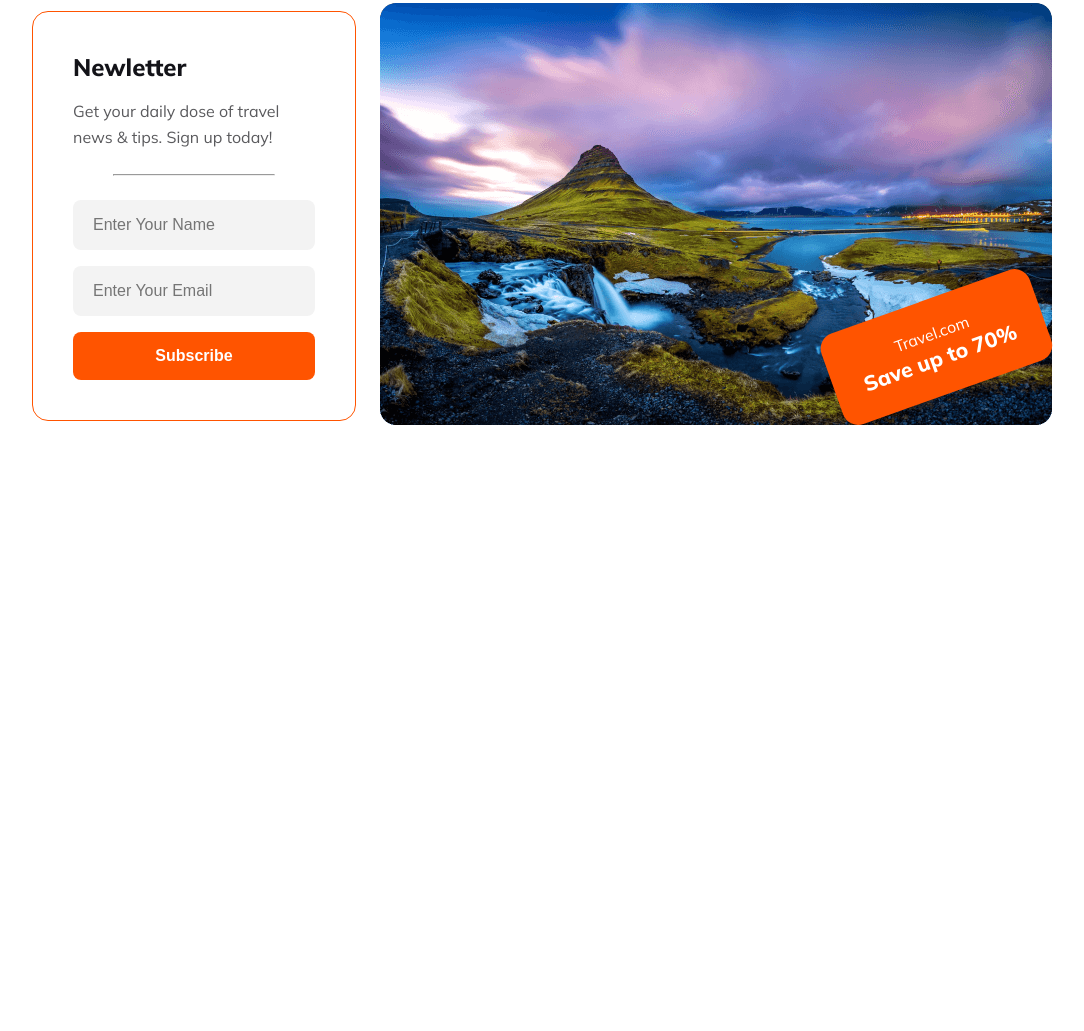
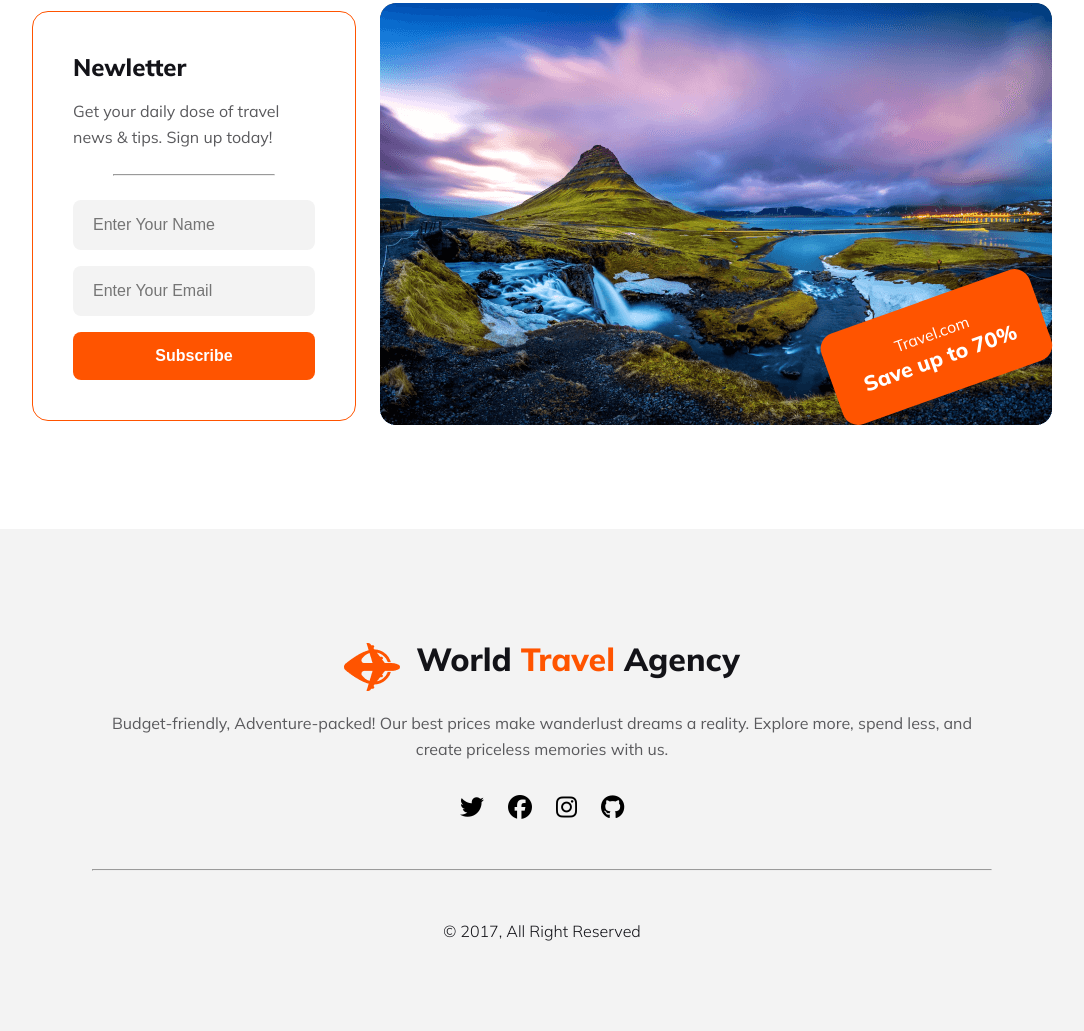
Before and after one commit to Sayem-Bhuiyan/Travel-Agency, a plain HTML site: page index.html in a window 1280 px wide. Shown: the part 3653-4684 px from the top of the page, without its empty margins (98-1182 px from the left). Before the commit the page ends 4182 px from the top, so only its background shows below. Drawn offline with Linux system fonts and the light colour scheme.

Commit message:
created the footer section

```diff
--- a/index.html
+++ b/index.html
@@ -215,7 +215,31 @@
     </main>
 
 
+    <!-- footer section -->
+    <footer>
+        <div class="footer-content">
+            <div class="footer-icon">
+                <img src="Images/Group 40071 (2).png" alt="" class="footer-icon-img">
 
+                <h2 class="footer-title">
+                    World <span>Travel</span> Agency
+                </h2>
+            </div>
+            <p class="footer-description">
+                Budget-friendly, Adventure-packed! Our best prices make wanderlust dreams a reality. Explore more, spend less, and create priceless memories with us.
+            </p>
+            <div class="icon-container">
+                <i class="fa-brands fa-twitter"></i>
+                <i class="fa-brands fa-facebook"></i>
+                <i class="fa-brands fa-instagram"></i>
+                <i class="fa-brands fa-github"></i>
+            </div>
+            <hr class="horizontal-line">
+            <p class="copy-right">
+                &copy; 2017, All Right Reserved
+            </p>
+        </div>
+    </footer>
 
     <script>
         const showSidebar = () => {
```
